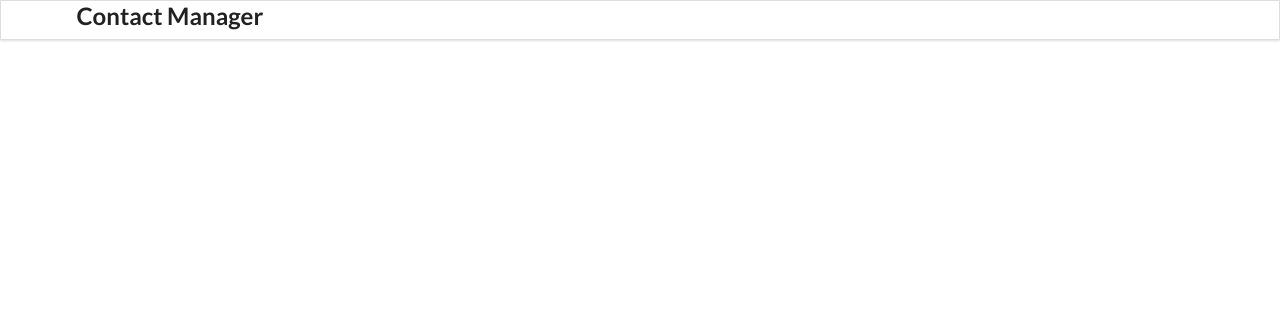
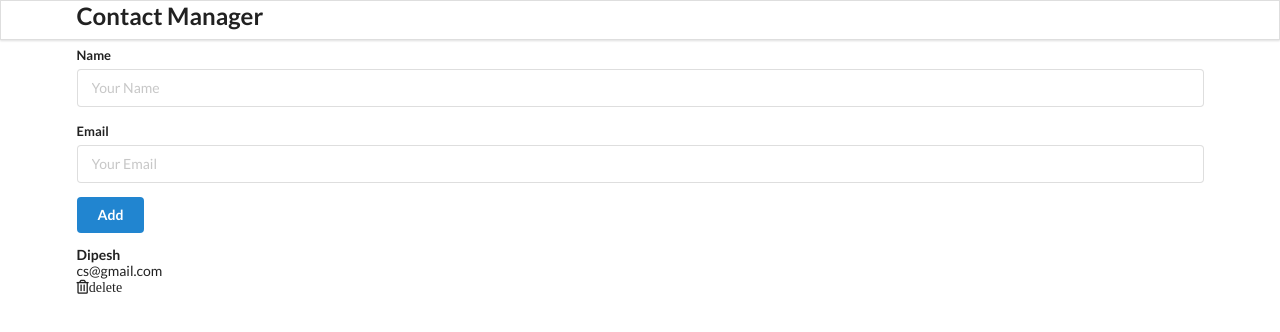
Before and after one commit to Kandy-Hamisi/react-recap, a React (Create React App) app: page / in a window 1280 px wide. Shown: the top 332 px of the page. Built offline with nearby package versions, Linux system fonts and the light colour scheme.

Commit message:
FIX: fixed page routing

```diff
--- a/src/components/App.js
+++ b/src/components/App.js
@@ -1,7 +1,5 @@
 import React, {useState, useEffect} from 'react';
 import { v4 as uuid } from 'uuid';
-import {BrowserRouter as Router, Route, Routes, Switch} from 'react-router-dom';
-
 import Header from './Header';
 import AddContact from './AddContact';
 import ContactList from './ContactList';
@@ -55,16 +53,18 @@ function App() {
     return (
 
       <div className="ui container">
-        <Router>
+        {/* <Router>
           <Header />
-          <Routes>
-            <Route path="/add" component={AddContact} />
-            <Route path="/" component={ContactList} />
-          </Routes>
+            <Routes>
+              <Route path="/add" component={<AddContact addContactHandler={addContactHandler} />} />
+              <Route path="/" component={<ContactList contacts={contacts} getContactId={removeContactHandler} />} />
+            </Routes> */}
         {/* <AddContact addContactHandler={addContactHandler}/>
         <ContactList contacts={contacts} getContactId={removeContactHandler}/> */}
-        </Router>
-
+        {/* </Router> */}
+        <Header />
+        <AddContact addContactHandler={addContactHandler}/>
+        <ContactList contacts={contacts} getContactId={removeContactHandler}/>
 
       </div>
     );
--- a/src/components/ContactList.js
+++ b/src/components/ContactList.js
@@ -22,7 +22,7 @@ const ContactList = (props) => {
             <ContactCard
              contact={contact}
              clickHandler={deleteContactHandler}
-             key={contact.id}/>
+             key={contact.id} />
         )
     });
     return (
--- a/src/index.js
+++ b/src/index.js
@@ -1,8 +1,14 @@
 import React from 'react';
 import ReactDOM from 'react-dom';
 import App from './components/App';
+import {BrowserRouter as Router, Routes, Route} from 'react-router-dom';
+
 
 ReactDOM.render(
-  <App />,
+  <Router>
+    <Routes>
+      <Route path="/" element={ <App /> } />
+    </Routes>
+  </Router>,
   document.getElementById('root')
 );
```
